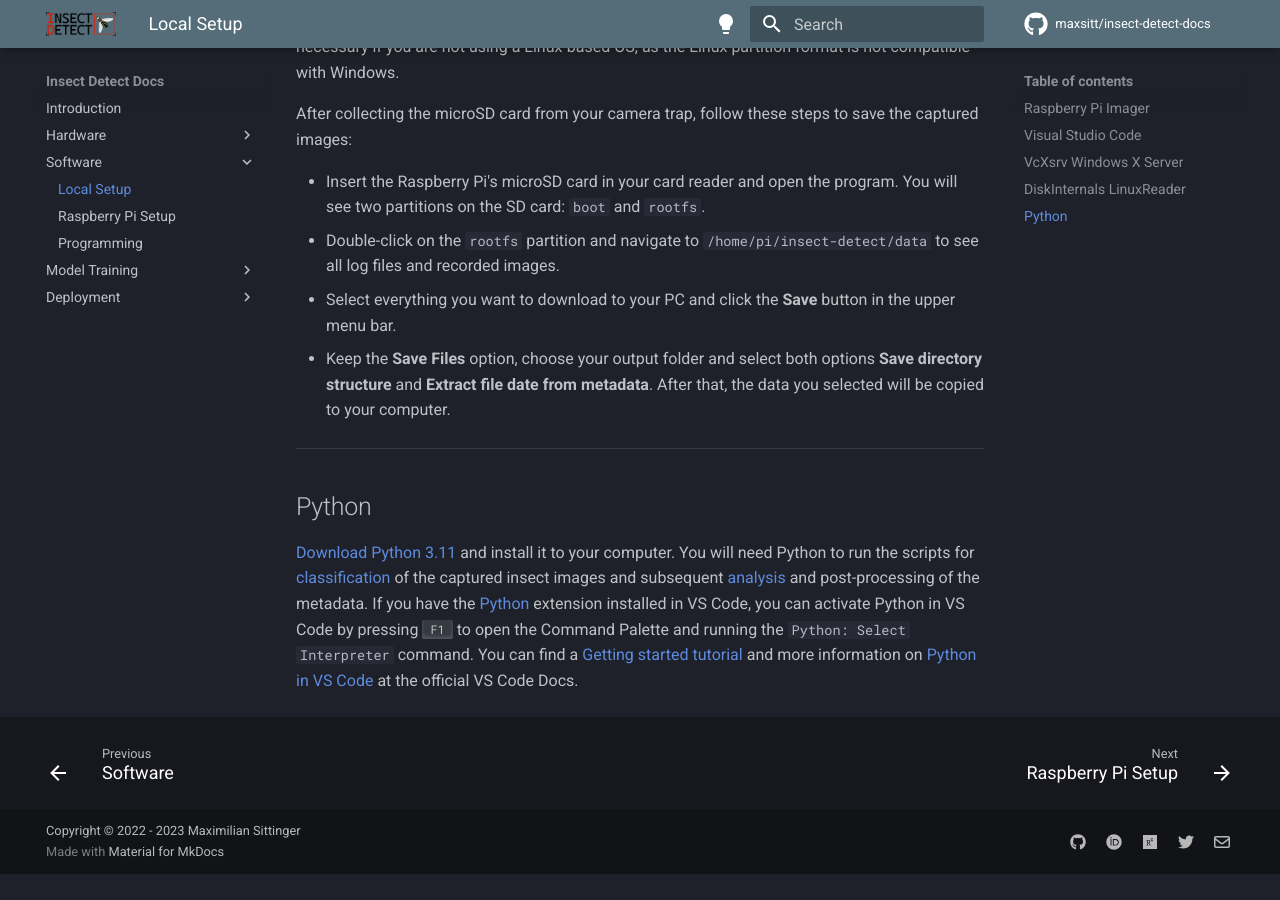
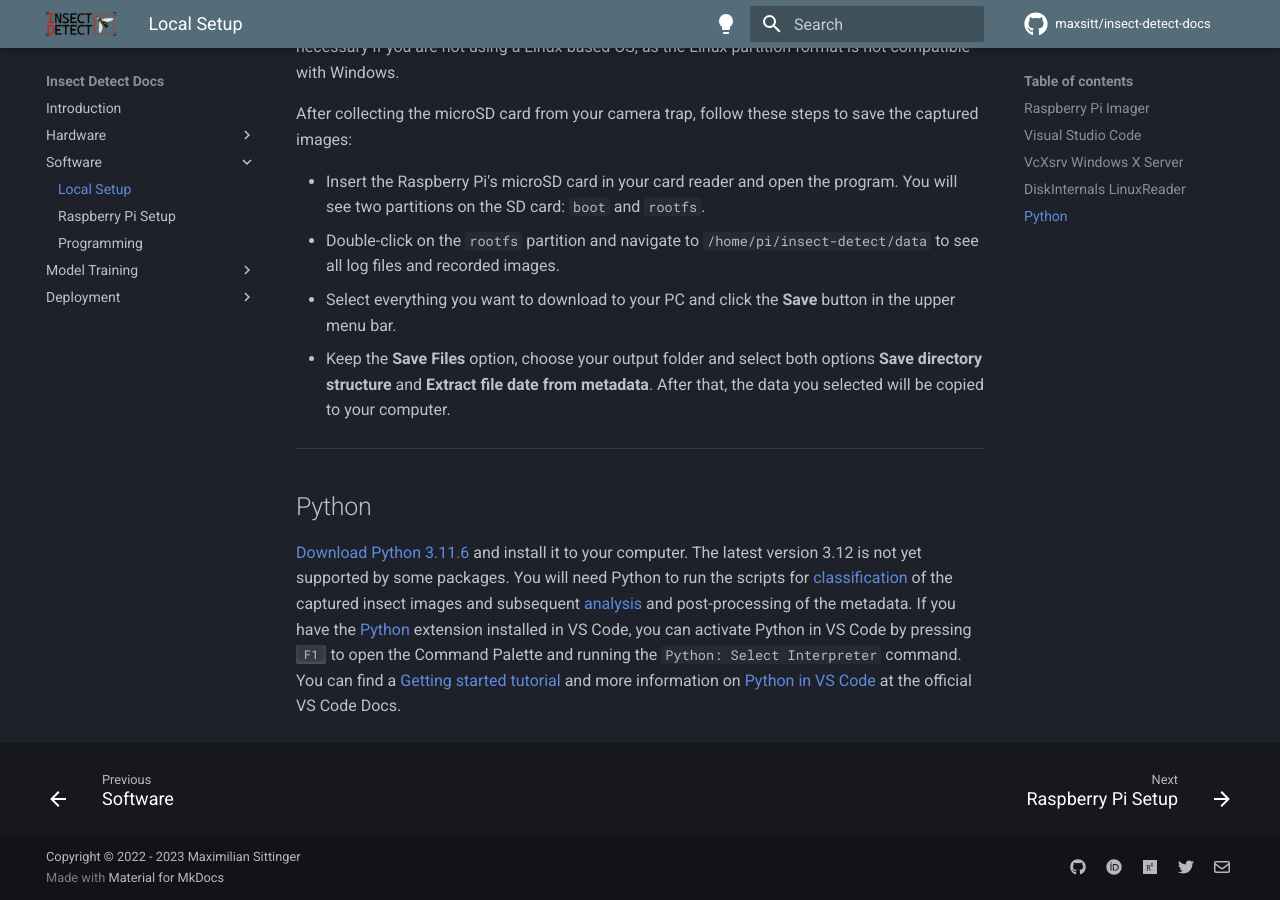
Before and after one commit to maxsitt/insect-detect-docs, an MkDocs documentation site: the page built from docs/software/localsetup.md, in a window 1280 px wide and 900 px high, scrolled down 1642 px. Built offline with MkDocs 1.6.1 and Material for MkDocs 9.7.7, drawn with Linux system fonts in a browser that asks for light colours; comment, search, counter and statistics services are not loaded; before the commit the page ends 2516 px from its top, so only the background shows below that.

Commit message:
Update localsetup.md
Use Python version 3.11.6, avoid 3.12 for now.

```diff
--- a/docs/software/localsetup.md
+++ b/docs/software/localsetup.md
@@ -117,8 +117,9 @@ save the captured images:
 
 ## Python
 
-[Download Python 3.11](https://www.python.org/downloads/windows/){target=_blank}
-and install it to your computer. You will need Python to run the scripts for
+[Download Python 3.11.6](https://www.python.org/downloads/release/python-3116/){target=_blank}
+and install it to your computer. The latest version 3.12 is not yet supported
+by some packages. You will need Python to run the scripts for
 [classification](../deployment/classification.md){target=_blank} of the captured
 insect images and subsequent [analysis](../deployment/analysis.md){target=_blank}
 and post-processing of the metadata. If you have the [Python](https://bit.ly/2Zm3Ypq){target=_blank}
```
